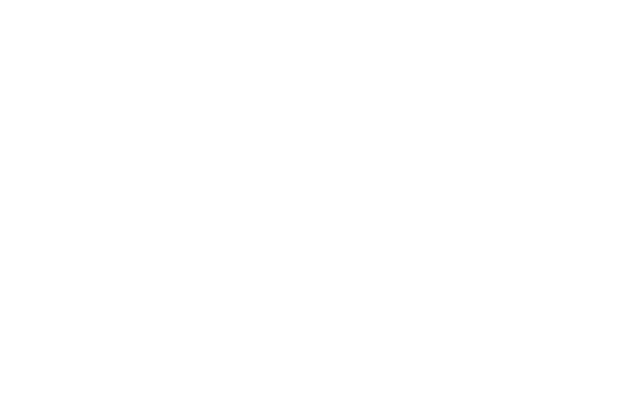
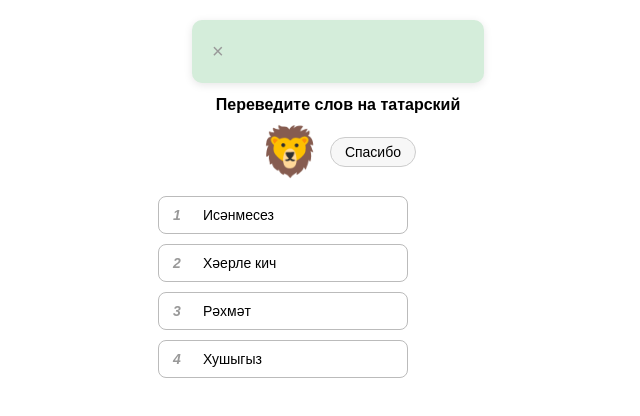
Before and after one commit to Shomen-ai/ttr, a React (Vite) app: page /test-1 in a window 1280 px wide. Before the commit this address had no page. Shown: the top 416 px of the page, without its empty margins (302-942 px from the left). Built offline with nearby package versions, Linux system fonts and the light colour scheme.

Commit message:
test1 (page 1 + page 2, no prog. bar)

```diff
--- a/src/App.jsx
+++ b/src/App.jsx
@@ -7,6 +7,7 @@
 import SignUp from './pages/SignUp.jsx';
 import ProfilePage from './pages/Profile.jsx';
 import Module1 from './pages/Module1.jsx';
+import Test1 from './pages/Test1.jsx';
 
 // Импортируем картинки как модули
 import headerImg from './assets/header.png';
@@ -49,6 +50,7 @@
                 <Route path="/sign-up" element={<SignUp />} />
                 <Route path="/profile" element={<ProfilePage />} />
                 <Route path="/module-1" element={<Module1 />} />
+                <Route path="/test-1" element={<Test1 />} />
                 {/*<Route path="/" element={<App />} />*/}
                 {/*<Route path="/rating" element={<RatingPage />} />*/}
                 {/*<Route path="/profile" element={<ProfilePage />} />*/}
--- /dev/null
+++ b/src/pages/Test1.css
@@ -0,0 +1,101 @@
+.survey-container {
+    width: 360px;
+    margin: 0 auto;
+    font-family: Arial, sans-serif;
+    background: #fff;
+    border: none;
+    border-radius: 8px;
+    padding: 20px;
+}
+
+.header {
+    text-align: left;
+    margin-bottom: 10px;
+}
+
+.close-btn {
+    font-size: 20px;
+    cursor: pointer;
+    border: none;
+    background: none;
+    padding: 0;
+    color: #999;
+}
+
+.content {
+    text-align: center;
+}
+
+h2 {
+    font-size: 16px;
+    margin-bottom: 14px;
+    font-weight: bold;
+}
+
+.lion-row {
+    display: flex;
+    align-items: center;
+    justify-content: center;
+    gap: 10px;
+    margin-bottom: 20px;
+}
+
+.lion-icon {
+    font-size: 48px;
+    line-height: 1;
+}
+
+.thank-you-text {
+    background-color: #f7f7f7;
+    border: 1px solid #ccc;
+    border-radius: 18px;
+    padding: 6px 14px;
+    font-size: 14px;
+    font-weight: normal;
+    pointer-events: none;
+    user-select: none;
+}
+
+.options {
+    display: flex;
+    flex-direction: column;
+    gap: 10px;
+}
+
+.option-button {
+    display: flex;
+    align-items: center;
+    padding: 10px 14px;
+    background-color: #fff;
+    border: 1px solid #bbb;
+    border-radius: 8px;
+    cursor: pointer;
+    font-size: 14px;
+    color: #000;
+    font-weight: normal;
+    text-align: left;
+}
+
+.option-number {
+    font-style: italic;
+    font-weight: bold;
+    color: #999;
+    width: 20px;
+    margin-right: 10px;
+}
+
+.option-button:hover {
+    background-color: #f9f9f9;
+}
+
+.option-button.correct {
+    background-color: #d4edda;
+    border-color: #28a745;
+    color: #155724;
+}
+
+.option-button.incorrect {
+    background-color: #f8d7da;
+    border-color: #dc3545;
+    color: #721c24;
+}
--- /dev/null
+++ b/src/pages/Test1.jsx
@@ -0,0 +1,94 @@
+import React, { useEffect, useState } from 'react';
+import './Test1.css';
+
+const steps = [
+    {
+        icon: '🦁',
+        question: 'Переведите слов на татарский',
+        word: 'Спасибо',
+        options: ['Исәнмесез', 'Хәерле кич', 'Рәхмәт', 'Хушыгыз'],
+        correct: 'Рәхмәт',
+    },
+    {
+        icon: '🐰',
+        question: 'Напишите на русском',
+        word: 'Хушыгыз',
+        options: ['Спасибо', 'До свидания', 'Доброе утро', 'Привет'],
+        correct: 'До свидания',
+    }
+];
+
+const Test1 = () => {
+    const [stepIndex, setStepIndex] = useState(0);
+    const [selectedOptions, setSelectedOptions] = useState([]);
+    const [answeredCorrectly, setAnsweredCorrectly] = useState(false);
+
+    const current = steps[stepIndex];
+
+    const handleClick = (text) => {
+        if (answeredCorrectly || selectedOptions.includes(text)) return;
+
+        if (text === current.correct) {
+            setAnsweredCorrectly(true);
+        } else {
+            setSelectedOptions([...selectedOptions, text]);
+        }
+    };
+
+    useEffect(() => {
+        if (answeredCorrectly) {
+            const timeout = setTimeout(() => {
+                // если есть ещё шаг — перейти
+                if (stepIndex + 1 < steps.length) {
+                    setStepIndex(stepIndex + 1);
+                    setAnsweredCorrectly(false);
+                    setSelectedOptions([]);
+                }
+            }, 1000);
+            return () => clearTimeout(timeout);
+        }
+    }, [answeredCorrectly, stepIndex]);
+
+    return (
+        <div className="survey-container">
+            <div className="header">
+                <span className="close-btn">×</span>
+            </div>
+            <div className="content">
+                <h2>{current.question}</h2>
+                <div className="lion-row">
+                    <div className="lion-icon">{current.icon}</div>
+                    <div className="thank-you-text">{current.word}</div>
+                </div>
+                <div className="options">
+                    {current.options.map((text, index) => {
+                        let className = "option-button";
+                        let disabled = false;
+
+                        if (answeredCorrectly) {
+                            className += text === current.correct ? " correct" : " incorrect";
+                            disabled = true;
+                        } else if (selectedOptions.includes(text)) {
+                            className += " incorrect";
+                            disabled = true;
+                        }
+
+                        return (
+                            <button
+                                key={index}
+                                className={className}
+                                onClick={() => handleClick(text)}
+                                disabled={disabled}
+                            >
+                                <span className="option-number">{index + 1}</span>
+                                {text}
+                            </button>
+                        );
+                    })}
+                </div>
+            </div>
+        </div>
+    );
+};
+
+export default Test1;
```
